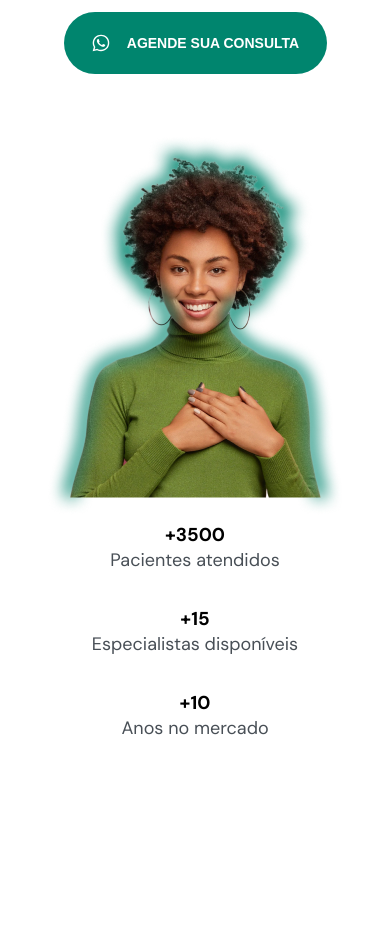
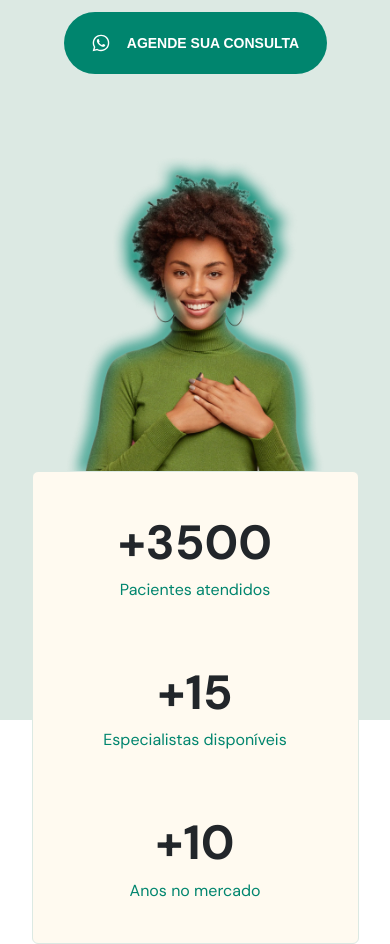
Before and after one commit to helineto10/DoctorCare, a plain HTML site: page index.html in a window 390 px wide. Shown: the part 360-1304 px from the top of the page. Before the commit the page ends 1134 px from the top, so only its background shows below. Drawn offline with Linux system fonts and the light colour scheme.

Commit message:
design da página inicial versão mobile #sem menu#

```diff
--- a/index.html
+++ b/index.html
@@ -27,12 +27,23 @@
         <img src="/assets/Foto.png" alt="Mulher negra vestindo moletom verde e sorrindo"
         />
 
+        <div class="stats">
+            <div class="stat">
                 <h3>+3500</h3>
                 <p>Pacientes atendidos</p>
+            </div>
+
+            <div class="stat">
                 <h3>+15</h3>
                 <p>Especialistas disponíveis</p>
+            </div>
+
+            <div class="stat">
                 <h3>+10</h3>
                 <p>Anos no mercado</p>
+            </div>
+        </div>
+
     </header>
 
 
--- a/style.css
+++ b/style.css
@@ -8,6 +8,10 @@
     --primary-color: hsl(170, 100%, 26%);
     --headline: hsl(210, 11%, 15%);
     --paragraph: hsl(210, 9%, 31%);
+
+    --brand-beige: hsl(39, 100%, 97%);
+    --brand-green-light: hsl(148, 23%, 89%);
+
 
 
     font-size: 62.5%;
@@ -70,3 +74,54 @@ button {
     font-size: 1.4rem;
     font-weight: 700;
 }
+
+.stats {
+    width: 32.7rem;
+    padding-block: 4rem;
+    margin-inline: auto;
+
+    background-color: var(--brand-beige);
+    border: .1rem solid var(--brand-green-light);
+    border-radius: .6rem;
+
+    display: flex;
+    flex-direction: column;
+    justify-content: center;
+    gap: 6rem;
+
+
+}
+
+.stats h3 {
+    font-size: 4.8rem;
+    color: var(--headline);
+    line-height: 130%;
+    margin-bottom: .4rem;
+}
+
+.stat p {
+    margin: 0;
+    font-size: 1.6rem;
+    color: var(--primary-color);
+    line-height: 150%;
+}
+
+header img {
+    width: 26.4rem;
+    display: block;
+    margin-inline: auto;
+    object-position: 0 2rem;
+}
+
+header::before {
+    content: "";
+    width: 100vw;
+    height: 108rem;
+
+    background-color: var(--brand-green-light);
+    display: block;
+    position: absolute;
+    top: 0;
+    left: 0;
+    z-index: -1;
+}
```
Lines whose indentation alone changed are shown as unchanged.
